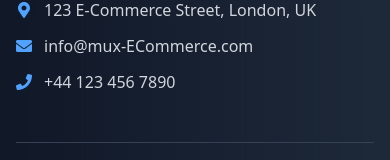
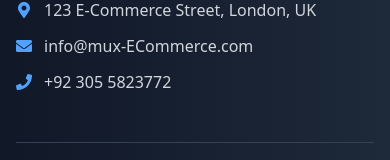
Before and after one commit to tahir-sigmadevelopers/Mux-Ecommerce---A-Portfolio-Website-for-Ecommerce-Business, a React (Vite) app: page / in a window 390 px wide. Shown: the part 7096-7256 px from the top of the page. Built offline with nearby package versions, Linux system fonts and the light colour scheme.

Commit message:
phone added

```diff
--- a/src/components/layout/Footer.jsx
+++ b/src/components/layout/Footer.jsx
@@ -115,8 +115,8 @@
               </li>
               <li className="flex items-center">
                 <FaPhone className="text-blue-400 mr-3" />
-                <a href="tel:+441234567890" className="text-gray-300 hover:text-blue-400 transition-colors">
-                  +44 123 456 7890
+                <a href="tel:+923055823772" className="text-gray-300 hover:text-blue-400 transition-colors">
+                  +92 305 5823772
                 </a>
               </li>
             </ul>
```
